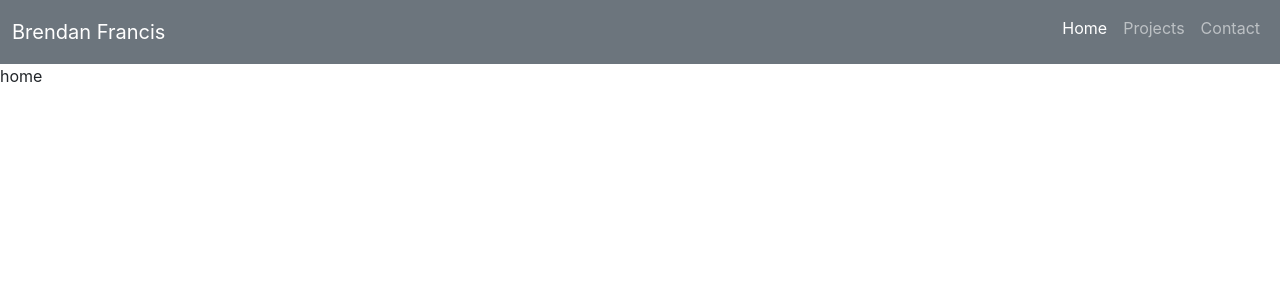
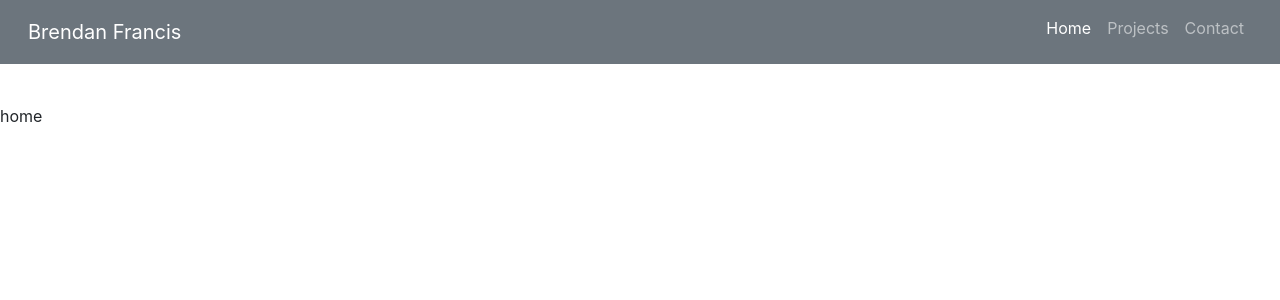
Before and after one commit to SprengerV/react_portfolio, a React (Create React App) app: page / in a window 1280 px wide. Shown: the top 300 px of the page. Built offline with nearby package versions, Linux system fonts and the light colour scheme.

Commit message:
styling changes

```diff
--- a/src/components/navbar/index.js
+++ b/src/components/navbar/index.js
@@ -1,18 +1,19 @@
 import React from 'react';
 import { Link } from 'react-router-dom';
+import './navbar.css';
 
 const Navbar = () => {
-
   return (
-    <nav className="navbar navbar-expand-md navbar-dark bg-secondary">
+    <nav className="navbar navbar-expand-md navbar-dark bg-secondary" id="navbar">
       <div className="container-fluid">
-        <Link className="navbar-brand" to="/">
+        <Link className="navbar-brand ms-md-3" to="/">
           Brendan Francis
         </Link>
         <button className="navbar-toggler" type="button" data-bs-toggle="collapse" data-bs-target="#navCollapse">
           <span className="navbar-toggler-icon"></span>
         </button>
-        <div className="collapse navbar-collapse" id="navbarCollapse">            <ul className="navbar-nav ms-auto me-0 mb-2">
+        <div className="collapse navbar-collapse" id="navbarCollapse">
+          <ul className="navbar-nav ms-auto me-3 mb-2">
             <li className="nav-item">
               <Link
                 className={
@@ -54,6 +55,6 @@ const Navbar = () => {
       </div>
     </nav>
   );
-}
+};
 
 export default Navbar;
--- /dev/null
+++ b/src/components/navbar/navbar.css
@@ -0,0 +1,3 @@
+#navbar {
+    margin-bottom: 5vh;
+}
```
Lines whose indentation alone changed are shown as unchanged.
